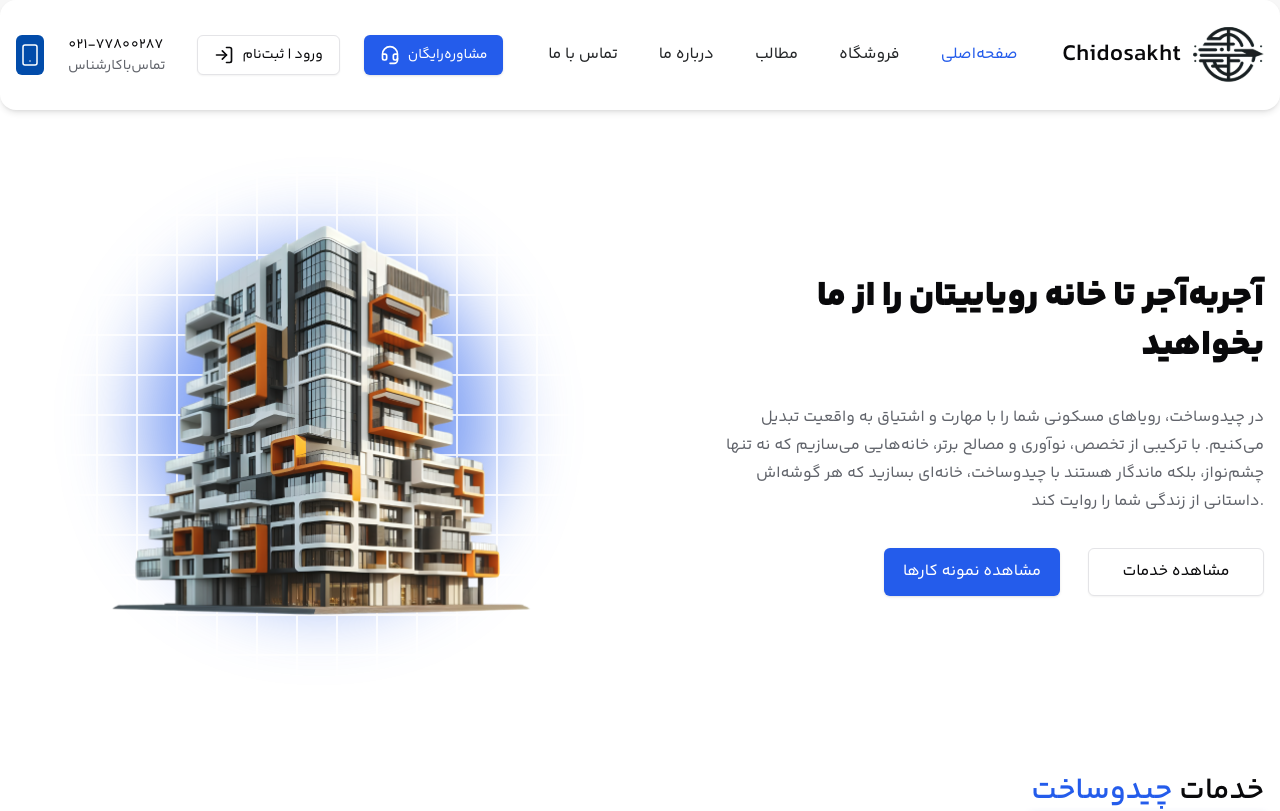
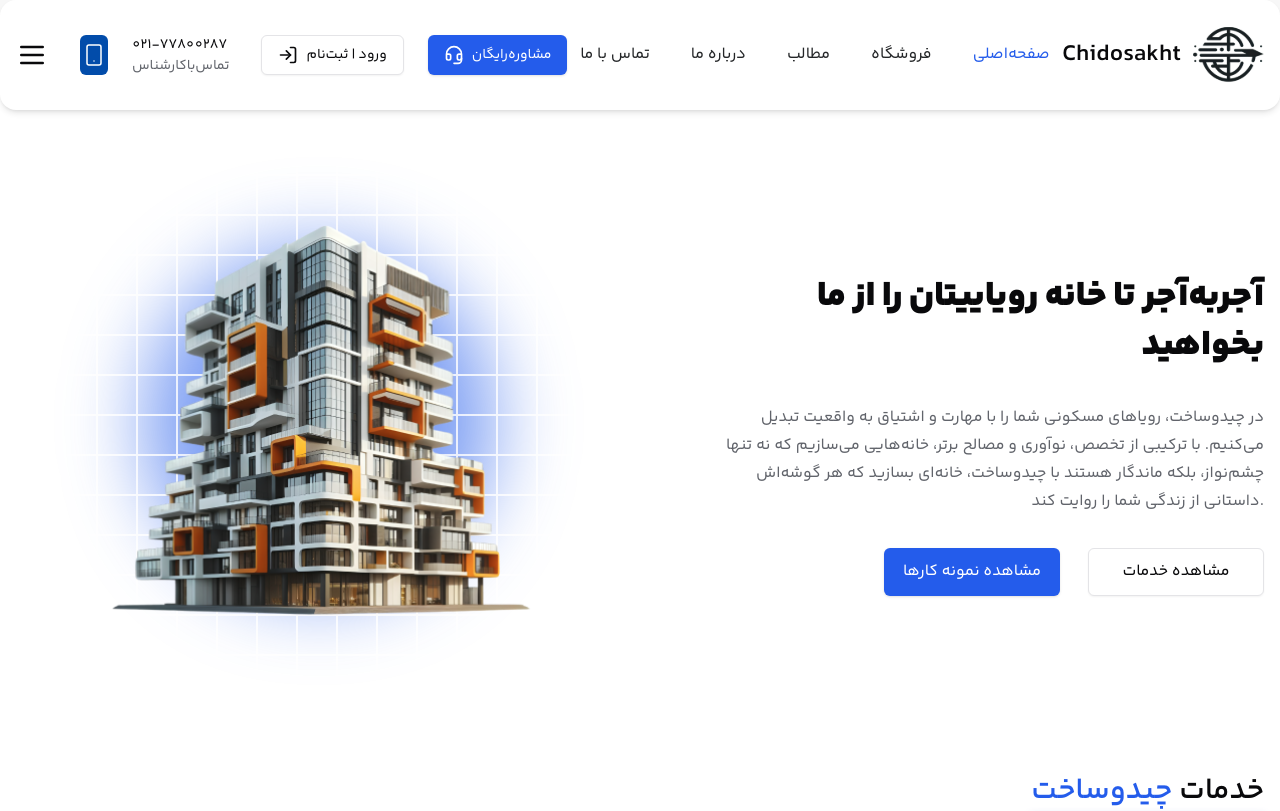
Before and after one commit to mo1nammad/chidosakht-test, a Next.js app: page / in a window 1280 px wide. Shown: the top 811 px of the page. Built offline with nearby package versions, Linux system fonts and the light colour scheme.

Commit message:
fix suspense errors

```diff
--- a/src/app/(navigation)/page.tsx
+++ b/src/app/(navigation)/page.tsx
@@ -10,7 +10,7 @@ import {
 } from "@/app/features/navigation/home/constants";
 import { ServicesSlider } from "@/app/features/navigation/home/components/services-slider";
 import { Title } from "@/components/title";
-import { FilterProjectSection } from "@/app/features/navigation/home/components/filter-projects";
+import FilterProjectSection from "@/app/features/navigation/home/components/filter-projects";
 import { ProjectsSlider } from "@/app/features/navigation/home/components/projects-slider";
 import { CommentsSlider } from "@/app/features/navigation/home/components/comments-slider";
 import HeroImage from "@/app/features/navigation/home/components/hero-image";
--- a/src/app/features/navigation/components/contact-us-modal.tsx
+++ b/src/app/features/navigation/components/contact-us-modal.tsx
@@ -14,7 +14,7 @@ type AppProps = {
   className?: string;
 };
 
-export default function ContactUsModal({ className }: AppProps) {
+function ContactUsModal({ className }: AppProps) {
   const searchParams = useSearchParams();
   const router = useRouter();
   const modalParam = searchParams.get("modal");
@@ -26,7 +26,7 @@ export default function ContactUsModal({ className }: AppProps) {
   }, [modalParam]);
 
   return (
-    <Suspense>
+    <>
       {/* overlay */}
       <AnimatePresence>
         {modalParam && (
@@ -72,6 +72,14 @@ export default function ContactUsModal({ className }: AppProps) {
           </div>
         </div>
       </div>
-    </Suspense>
+    </>
   );
 }
+
+const Component = (props: AppProps) => (
+  <Suspense>
+    <ContactUsModal {...props} />
+  </Suspense>
+);
+
+export default Component;
--- a/src/app/features/navigation/home/components/filter-projects.tsx
+++ b/src/app/features/navigation/home/components/filter-projects.tsx
@@ -4,7 +4,7 @@ import { Suspense } from "react";
 import { cn } from "@/lib/utils";
 import { useSearchParams } from "next/navigation";
 
-export const FilterProjectSection = ({}) => {
+const FilterProjectSection = () => {
   const searchParams = useSearchParams();
   const filterId = searchParams.get("project-filter-id");
 
@@ -21,7 +21,6 @@ export const FilterProjectSection = ({}) => {
   */
 
   return (
-    <Suspense>
     <div className="flex items-center bg-muted rounded-lg overflow-hidden w-fit">
       <button
         onClick={() => pushRoute(0)}
@@ -56,6 +55,12 @@ export const FilterProjectSection = ({}) => {
         طراحی نما
       </button>
     </div>
+  );
+};
+const Component = () => (
+  <Suspense>
+    <FilterProjectSection />
   </Suspense>
 );
-};
+
+export default Component;
--- a/src/components/hamburger-menu.tsx
+++ b/src/components/hamburger-menu.tsx
@@ -31,7 +31,6 @@ const HamburgerMenu = ({ classname }: Props) => {
   }, [pathname, modalParam]);
 
   return (
-    <Suspense>
     <div className={cn("flex items-center justify-center", classname)}>
       <Sheet open={isSheetOpen} onOpenChange={(open) => setIsSheetOpen(open)}>
         <SheetTrigger>
@@ -83,8 +82,13 @@ const HamburgerMenu = ({ classname }: Props) => {
         </SheetContent>
       </Sheet>
     </div>
-    </Suspense>
   );
 };
 
-export default HamburgerMenu;
+const Component = () => (
+  <Suspense>
+    <HamburgerMenu />
+  </Suspense>
+);
+
+export default Component;
--- a/src/components/navigaion-menu.tsx
+++ b/src/components/navigaion-menu.tsx
@@ -12,7 +12,6 @@ const NavigationMenu = () => {
   const searchParams = useSearchParams();
 
   return (
-    <Suspense>
     <ul className="flex flex-row-reverse items-center justify-between gap-x-[41px]">
       {navigation.map((item, index) => {
         return (
@@ -39,8 +38,13 @@ const NavigationMenu = () => {
         <Link href={`${pathname}?modal=contact-us`}>تماس با ما</Link>
       </li>
     </ul>
-    </Suspense>
   );
 };
 
-export default NavigationMenu;
+const Component = () => (
+  <Suspense>
+    <NavigationMenu />
+  </Suspense>
+);
+
+export default Component;
```
Lines whose indentation alone changed are shown as unchanged.
